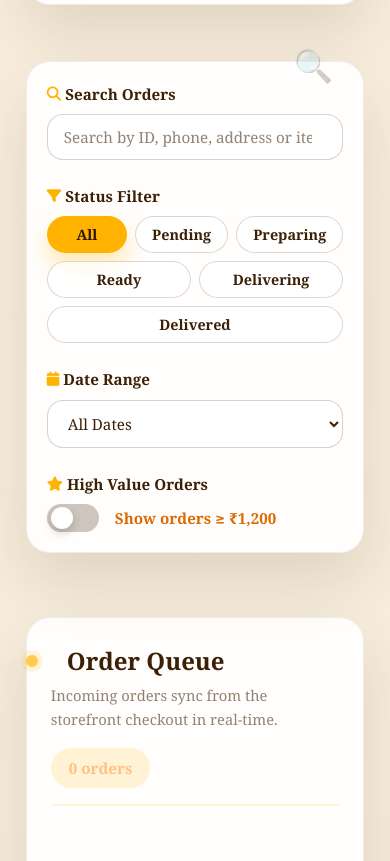
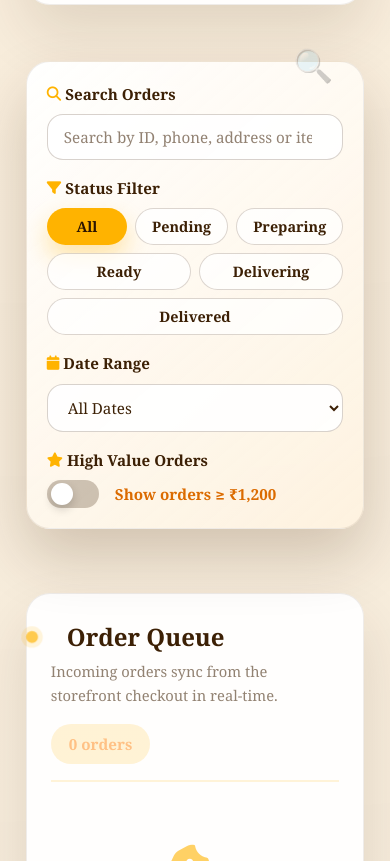
Before and after one commit to SamirShaikh03/bakery-web, a plain HTML site: page admin.html in a window 390 px wide. Shown: the part 3241-4102 px from the top of the page. Drawn offline with Linux system fonts and the light colour scheme.

Commit message:
feat: enhance control panel styling with animations and responsive design

```diff
--- a/css/admin.css
+++ b/css/admin.css
@@ -62,6 +62,53 @@
     --transition-fast: 150ms ease;
     --transition-base: 250ms ease;
     --transition-slow: 350ms ease;
+
+    /* Control panel specific */
+    --control-panel-bg: linear-gradient(140deg, rgba(255, 255, 255, 0.98), rgba(255, 243, 224, 0.82));
+    --control-panel-gap: clamp(16px, 3vw, 32px);
+    --control-panel-shadow: 0 28px 60px rgba(60, 32, 5, 0.2);
+}
+
+@keyframes controlPanelFade {
+    from {
+        opacity: 0;
+        transform: translateY(20px);
+    }
+    to {
+        opacity: 1;
+        transform: translateY(0);
+    }
+}
+
+.admin-main .control-panel {
+    background: var(--control-panel-bg);
+    box-shadow: var(--control-panel-shadow);
+    animation: controlPanelFade 0.9s ease-out both;
+    align-items: stretch;
+    justify-content: space-between;
+    gap: var(--control-panel-gap);
+    border-radius: var(--radius-2xl);
+}
+
+.admin-main .control-panel .form-field {
+    flex: 1;
+    min-width: 220px;
+    max-width: 340px;
+}
+
+.admin-main .control-panel .form-field + .form-field {
+    margin-left: var(--spacing-md);
+}
+
+@media (max-width: 768px) {
+    .admin-main .control-panel {
+        flex-direction: column;
+        animation: none;
+    }
+
+    .admin-main .control-panel .form-field + .form-field {
+        margin-left: 0;
+    }
 }
 
 * {
```
